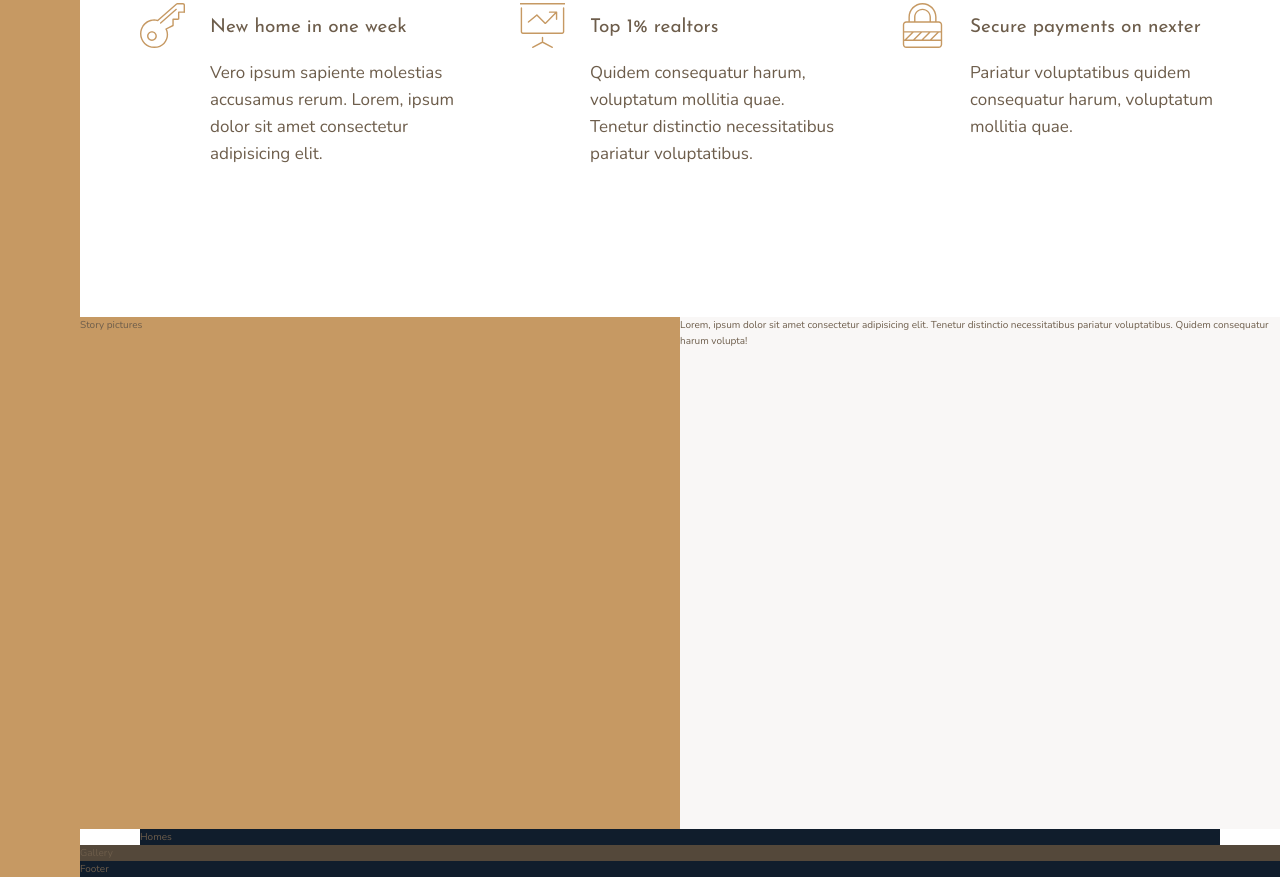
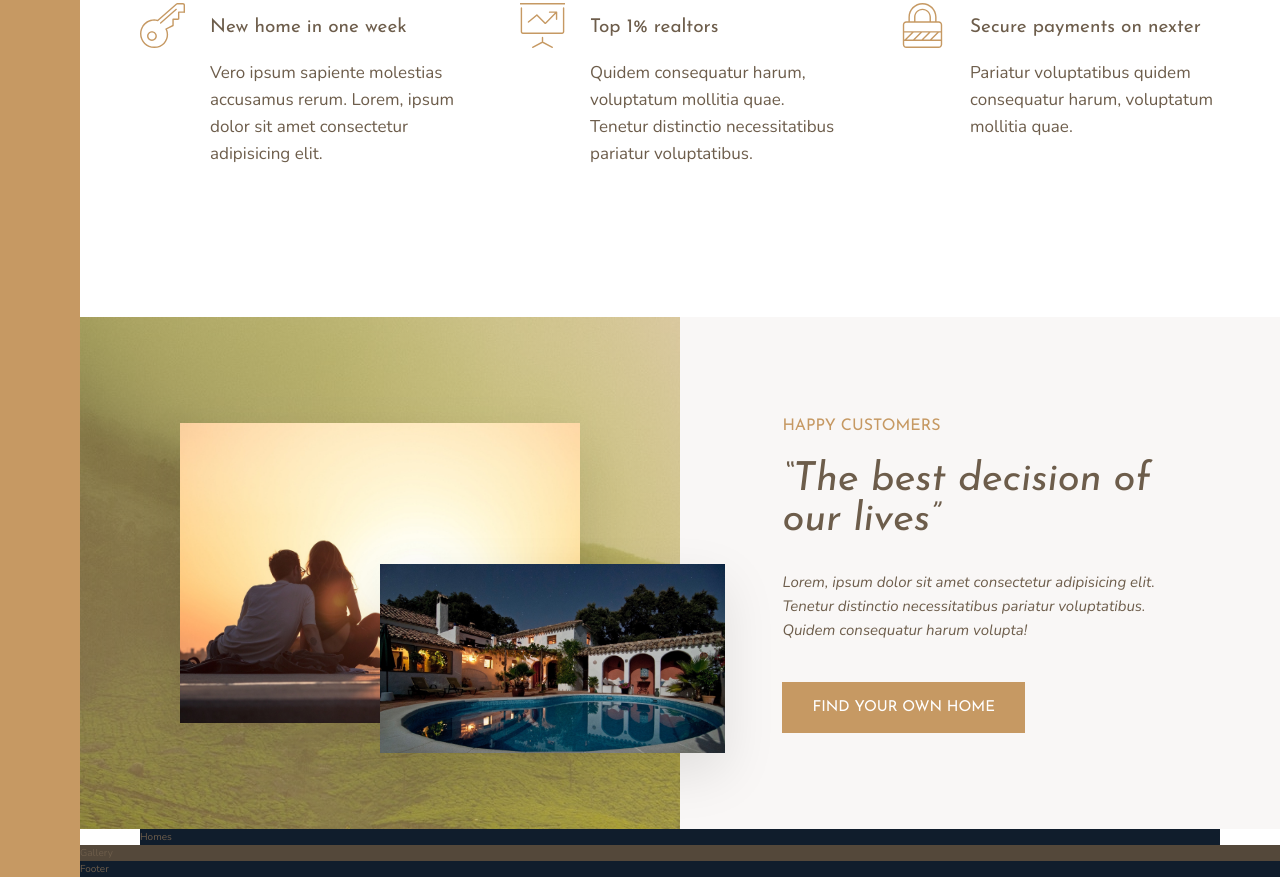
Before and after one commit to elenetskitishvili/nexter-luxury-homes, a website: page index.html in a window 1280 px wide. Shown: the part 991-1868 px from the top of the page. Drawn offline with nearby package versions, Linux system fonts and the light colour scheme; files that its build step writes are made by us from their sources.

Commit message:
feat(story): add story section to the layout

```diff
--- a/index.html
+++ b/index.html
@@ -80,11 +80,25 @@
         </p>
       </div>
     </section>
-    <div class="story__pictures">Story pictures</div>
+    <div class="story__pictures">
+      <img
+        src="img/story-1.jpeg"
+        alt="Couple with new house"
+        class="story__img--1"
+      />
+      <img src="img/story-2.jpeg" alt="New house" class="story__img--2" />
+    </div>
     <div class="story__content">
-      Lorem, ipsum dolor sit amet consectetur adipisicing elit. Tenetur
-      distinctio necessitatibus pariatur voluptatibus. Quidem consequatur harum
-      volupta!
+      <h3 class="heading-3 mb-sm">Happy Customers</h3>
+      <h2 class="heading-2 heading-2--dark mb-md">
+        &ldquo;The best decision of our lives&rdquo;
+      </h2>
+      <p class="story__text">
+        Lorem, ipsum dolor sit amet consectetur adipisicing elit. Tenetur
+        distinctio necessitatibus pariatur voluptatibus. Quidem consequatur
+        harum volupta!
+      </p>
+      <button class="btn">Find your own home</button>
     </div>
     <section class="homes">Homes</section>
     <section class="gallery">Gallery</section>
--- a/sass/_story.scss
+++ b/sass/_story.scss
@@ -1,11 +1,50 @@
 .story {
   &__pictures {
-    background-color: $color-primary;
     grid-column: full-start / col-end 4;
+    background-image: linear-gradient(
+        rgba($color-primary, 0.5),
+        rgba($color-primary, 0.5)
+      ),
+      url(../img/back.jpg);
+
+    display: grid;
+    grid-template-rows: repeat(6, 1fr);
+    grid-template-columns: repeat(6, 1fr);
+    align-items: center;
+  }
+
+  &__img--1 {
+    width: 100%;
+    grid-row: 2 / 6;
+    grid-column: 2 / 6;
+    box-shadow: 0 2rem 5rem rgba(#000, 0.1);
+  }
+
+  &__img--2 {
+    width: 115%;
+    grid-row: 4 / 6;
+    grid-column: 4 / 7;
+    z-index: 10;
+    box-shadow: 0 2rem 5rem rgba(#000, 0.1);
   }
 
   &__content {
     background-color: $color-grey-light-1;
     grid-column: col-start 5 / full-end;
+    padding: 6rem 8vw;
+    // display: flex;
+    // flex-direction: column;
+    // justify-content: center;
+    // align-items: flex-start;
+
+    display: grid;
+    align-content: center;
+    justify-items: start;
+  }
+
+  &__text {
+    font-size: 1.5rem;
+    font-style: italic;
+    margin-bottom: 4rem;
   }
 }
--- a/sass/_typography.scss
+++ b/sass/_typography.scss
@@ -8,9 +8,23 @@
 }
 .heading-2 {
   @extend %heading;
+  font-size: 4rem;
+  font-style: italic;
+  line-height: 1;
+
+  &__light {
+    color: $color-grey-light-1;
+  }
+
+  &__dark {
+    color: $color-grey-dark-1;
+  }
 }
 .heading-3 {
   @extend %heading;
+  font-size: 1.6rem;
+  color: $color-primary;
+  text-transform: uppercase;
 }
 .heading-4 {
   @extend %heading;
@@ -24,3 +38,33 @@
     color: $color-grey-dark-1;
   }
 }
+
+.btn {
+  background-color: $color-primary;
+  color: #fff;
+  border: none;
+  border-radius: 0;
+  font-family: $font-display;
+  font-size: 1.5rem;
+  text-transform: uppercase;
+  padding: 1.8rem 3rem;
+  cursor: pointer;
+  transition: all 0.2s;
+
+  &:hover {
+    background-color: $color-primary-dark;
+  }
+}
+
+.mb-sm {
+  margin-bottom: 2rem;
+}
+.mb-md {
+  margin-bottom: 3rem;
+}
+.mb-lg {
+  margin-bottom: 4rem;
+}
+.mb-hg {
+  margin-bottom: 8rem;
+}
```
